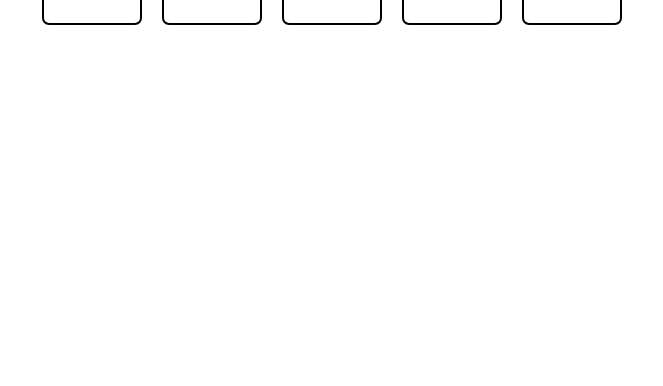
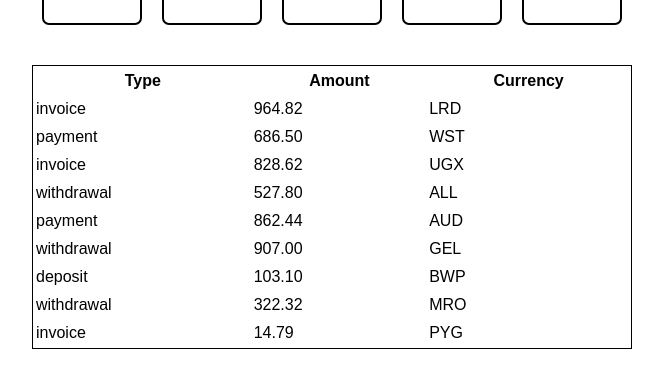
Before and after one commit to ArtVelych/goit-react-hw-01, a React (Vite) app: page / in a window 1280 px wide. Shown: the part 547-933 px from the top of the page, without its empty margins (308-971 px from the left). Before the commit the page ends 800 px from the top, so only its background shows below. Built offline with nearby package versions, Linux system fonts and the light colour scheme.

Commit message:
Task 3: Table without styles

```diff
--- a/src/App.jsx
+++ b/src/App.jsx
@@ -1,7 +1,10 @@
 import FriendList from "./components/FriendList/FriendList";
 import Profile from "./components/Profile/Profile";
+import TransactionHistory from "./components/TransactionHistory/TransactionHistory";
+
 import userData from "./userData.json";
 import friends from "./friends.json";
+import transactions from "./transactions.json";
 
 const App = () => {
   return (
@@ -14,6 +17,7 @@
         stats={userData.stats}
       />
       <FriendList friends={friends} />
+      <TransactionHistory items={transactions} />
     </div>
   );
 };
--- /dev/null
+++ b/src/components/TransactionHistory/TransactionHistory.jsx
@@ -0,0 +1,29 @@
+import css from "./TransactionHistory.module.css";
+
+const TransactionHistory = ({ items }) => {
+  return (
+    <table className={css.transactionHistoryTable}>
+      <thead className={css.transactionMenuInfo}>
+        <tr className={css.transactionMenuInfoList}>
+          <th>Type</th>
+          <th>Amount</th>
+          <th>Currency</th>
+        </tr>
+      </thead>
+
+      {items.map((item) => {
+        return (
+          <tbody key={item.id}>
+            <tr>
+              <td>{item.type}</td>
+              <td>{item.amount}</td>
+              <td>{item.currency}</td>
+            </tr>
+          </tbody>
+        );
+      })}
+    </table>
+  );
+};
+
+export default TransactionHistory;
--- /dev/null
+++ b/src/components/TransactionHistory/TransactionHistory.module.css
@@ -0,0 +1,21 @@
+.transactionHistoryTable {
+  margin: 40px auto;
+  width: 300px;
+  border: 1px solid black;
+  overflow: hidden;
+}
+
+.transactionMenuInfo {
+  /* background-color: #312f2f; */
+  border: 1px solid black;
+}
+
+.transactionMenuInfoList {
+  /* border: 1px solid black; */
+}
+
+@media screen and (min-width: 768px) {
+  .transactionHistoryTable {
+    width: 600px;
+  }
+}
--- /dev/null
+++ b/src/transactions.json
@@ -0,0 +1,56 @@
+[
+  {
+    "id": "1e0700a2-5183-4291-85cc-2065a036a683",
+    "type": "invoice",
+    "amount": "964.82",
+    "currency": "LRD"
+  },
+  {
+    "id": "a30f821b-4d25-4ff0-abdd-e340b3f0dd2b",
+    "type": "payment",
+    "amount": "686.50",
+    "currency": "WST"
+  },
+  {
+    "id": "44dca67a-8e5a-4798-bf8e-b15efd4e1abd",
+    "type": "invoice",
+    "amount": "828.62",
+    "currency": "UGX"
+  },
+  {
+    "id": "ea8ed3dc-2b68-4a53-905a-53ecb0adef33",
+    "type": "withdrawal",
+    "amount": "527.80",
+    "currency": "ALL"
+  },
+  {
+    "id": "63ca02f9-d637-46b5-9237-f3b24425e029",
+    "type": "payment",
+    "amount": "862.44",
+    "currency": "AUD"
+  },
+  {
+    "id": "ed0263e8-59a5-4bf1-87e0-2bb88e53dc34",
+    "type": "withdrawal",
+    "amount": "907.00",
+    "currency": "GEL"
+  },
+  {
+    "id": "4eaab41b-b967-40ac-82ed-85fc66f646f1",
+    "type": "deposit",
+    "amount": "103.10",
+    "currency": "BWP"
+  },
+  {
+    "id": "9648a350-8469-42d5-8bf3-18090de5fe67",
+    "type": "withdrawal",
+    "amount": "322.32",
+    "currency": "MRO"
+  },
+  {
+    "id": "9c5c25fb-1a95-4b2f-8d1f-4c4426d677cc",
+    "type": "invoice",
+    "amount": "14.79",
+    "currency": "PYG"
+  }
+]
```
